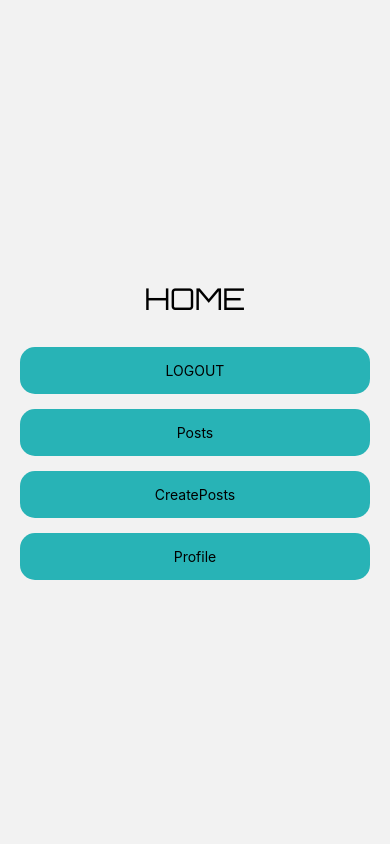
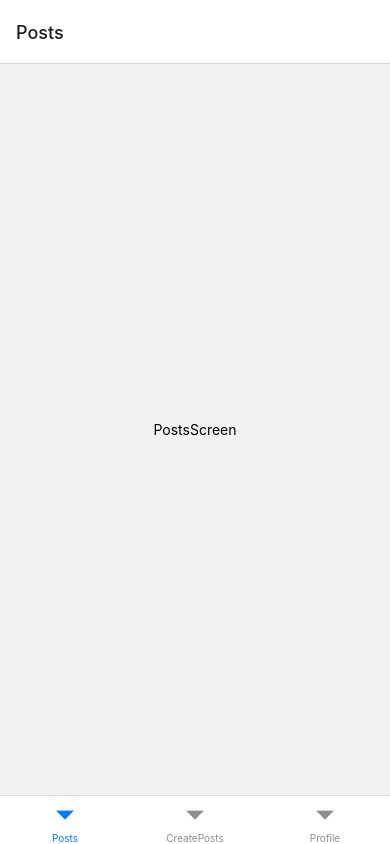
Before and after one commit to volodymyr-ok/goit-react-native-hw, a React Native app: screen /Home in a window 390 px wide. Built offline with nearby package versions, Linux system fonts and the light colour scheme.

Commit message:
added bottom tabs without styles

```diff
--- a/App.js
+++ b/App.js
@@ -3,7 +3,7 @@ import RegistrationScreen from './Screens/Auth/RegistrationScreen/RegistrationSc
 import LoginScreen from './Screens/Auth/LoginScreen/LoginScreen';
 import * as Font from 'expo-font';
 import * as SplashScreen from 'expo-splash-screen';
-import { View } from 'react-native';
+// import { View } from 'react-native';
 import { NavigationContainer } from '@react-navigation/native';
 import { createNativeStackNavigator } from '@react-navigation/native-stack';
 import Home from './Screens/HomeScreen/Home/Home';
@@ -37,9 +37,9 @@ const App = () => {
     prepare();
   }, []);
 
-  const onLayoutRootView = useCallback(async () => {
-    if (appIsReady) await SplashScreen.hideAsync();
-  }, [appIsReady]);
+  // const onLayoutRootView = useCallback(async () => {
+  //   if (appIsReady) await SplashScreen.hideAsync();
+  // }, [appIsReady]);
 
   if (!appIsReady) return null;
 
--- a/Screens/HomeScreen/Home/Home.jsx
+++ b/Screens/HomeScreen/Home/Home.jsx
@@ -1,34 +1,43 @@
 import React from 'react';
-import { Text, View, StyleSheet, Button, TouchableOpacity } from 'react-native';
+import { Text, View, StyleSheet, TouchableOpacity } from 'react-native';
+import { createBottomTabNavigator } from '@react-navigation/bottom-tabs';
+import PostsScreen from '../PostsScreen/PostsScreen';
+import CreatePostsScreen from '../CreatePostsScreen/CreatePostsScreen';
+import ProfileScreen from '../ProfileScreen/ProfileScreen';
+
+const Tabs = createBottomTabNavigator();
+
 // CommentsScreen
 // MapScreen
 
 const Home = ({ navigation }) => {
   return (
-    <View style={styles.mainScreen}>
-      <Text style={styles.mainText}>HOME</Text>
+    // <View style={styles.mainScreen}>
+    //   <Text style={styles.mainText}>HOME</Text>
 
-      <TouchableOpacity style={styles.commonBtn} onPress={() => navigation.navigate('Login')}>
-        <Text style={styles.btnText}>LOGOUT</Text>
-      </TouchableOpacity>
+    //   <TouchableOpacity style={styles.commonBtn} onPress={() => navigation.navigate('Login')}>
+    //     <Text style={styles.btnText}>LOGOUT</Text>
+    //   </TouchableOpacity>
 
-      <TouchableOpacity style={styles.commonBtn} onPress={() => navigation.navigate('Posts')}>
-        <Text style={styles.btnText}>Posts</Text>
-      </TouchableOpacity>
+    //   <TouchableOpacity style={styles.commonBtn} onPress={() => navigation.navigate('Posts')}>
+    //     <Text style={styles.btnText}>Posts</Text>
+    //   </TouchableOpacity>
 
-      <TouchableOpacity style={styles.commonBtn} onPress={() => navigation.navigate('CreatePosts')}>
-        <Text style={styles.btnText}>CreatePosts</Text>
-      </TouchableOpacity>
+    //   <TouchableOpacity style={styles.commonBtn} onPress={() => navigation.navigate('CreatePosts')}>
+    //     <Text style={styles.btnText}>CreatePosts</Text>
+    //   </TouchableOpacity>
 
-      <TouchableOpacity style={styles.commonBtn} onPress={() => navigation.navigate('Profile')}>
-        <Text style={styles.btnText}>Profile</Text>
-      </TouchableOpacity>
-    </View>
+    //   <TouchableOpacity style={styles.commonBtn} onPress={() => navigation.navigate('Profile')}>
+    //     <Text style={styles.btnText}>Profile</Text>
+    //   </TouchableOpacity>
+    // </View>
+    <Tabs.Navigator>
+      <Tabs.Screen name="Posts" component={PostsScreen} />
+      <Tabs.Screen name="CreatePosts" component={CreatePostsScreen} />
+      <Tabs.Screen name="Profile" component={ProfileScreen} />
+    </Tabs.Navigator>
   );
 };
-
-// borderColor: 'green',
-// borderWidth: 1,
 
 const styles = StyleSheet.create({
   mainScreen: {
@@ -39,8 +48,12 @@ const styles = StyleSheet.create({
   mainText: {
     fontFamily: 'Orbitron',
     fontSize: 30,
-    marginVertical: 30,
+    marginBottom: 30,
     textAlign: 'center',
+    borderColor: 'green',
+    borderWidth: 1,
+    borderRadius: 15,
+    padding: 15,
   },
   commonBtn: {
     marginBottom: 15,
--- a/package.json
+++ b/package.json
@@ -10,6 +10,7 @@
   },
   "dependencies": {
     "@expo/vector-icons": "^13.0.0",
+    "@react-navigation/bottom-tabs": "^6.5.7",
     "@react-navigation/native": "^6.1.6",
     "@react-navigation/native-stack": "^6.9.12",
     "expo": "47.0.13",
```
Also changed, not shown: 1 other file (tests, documents, lock files or other folders).
